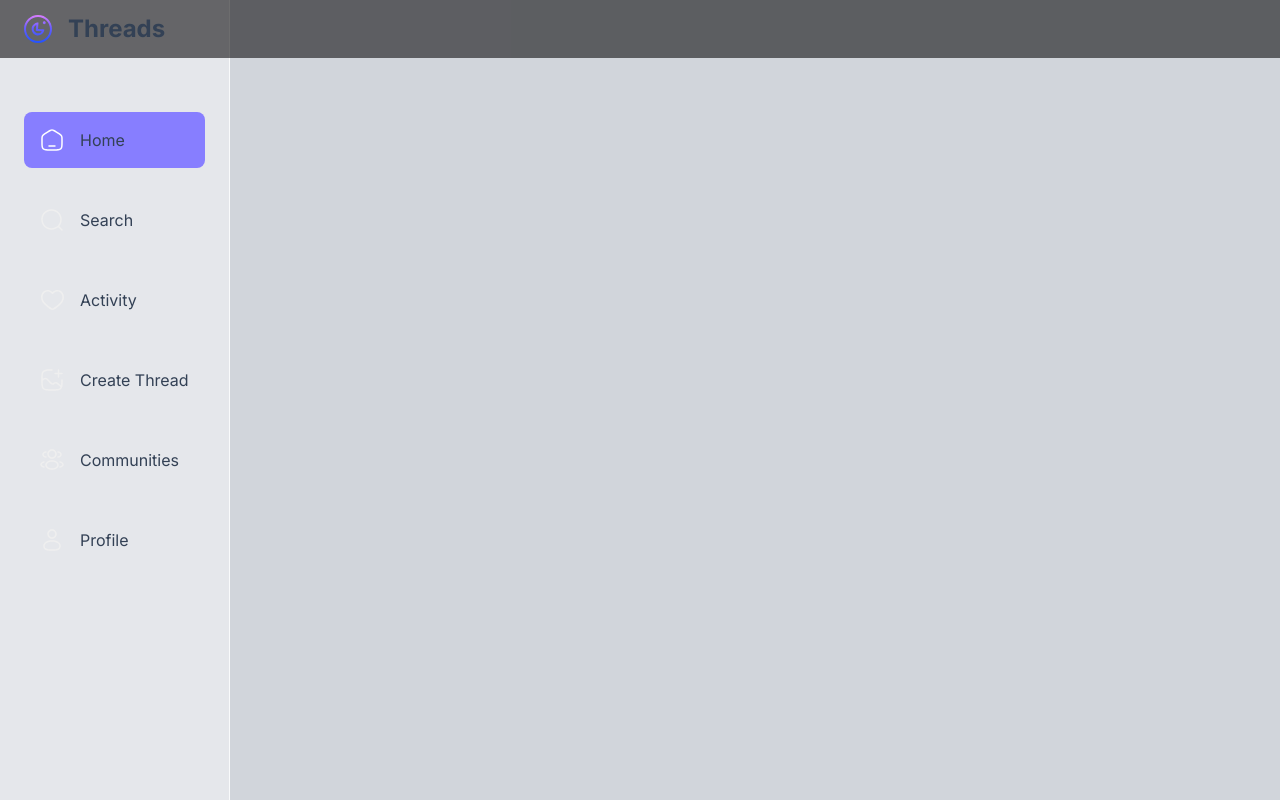
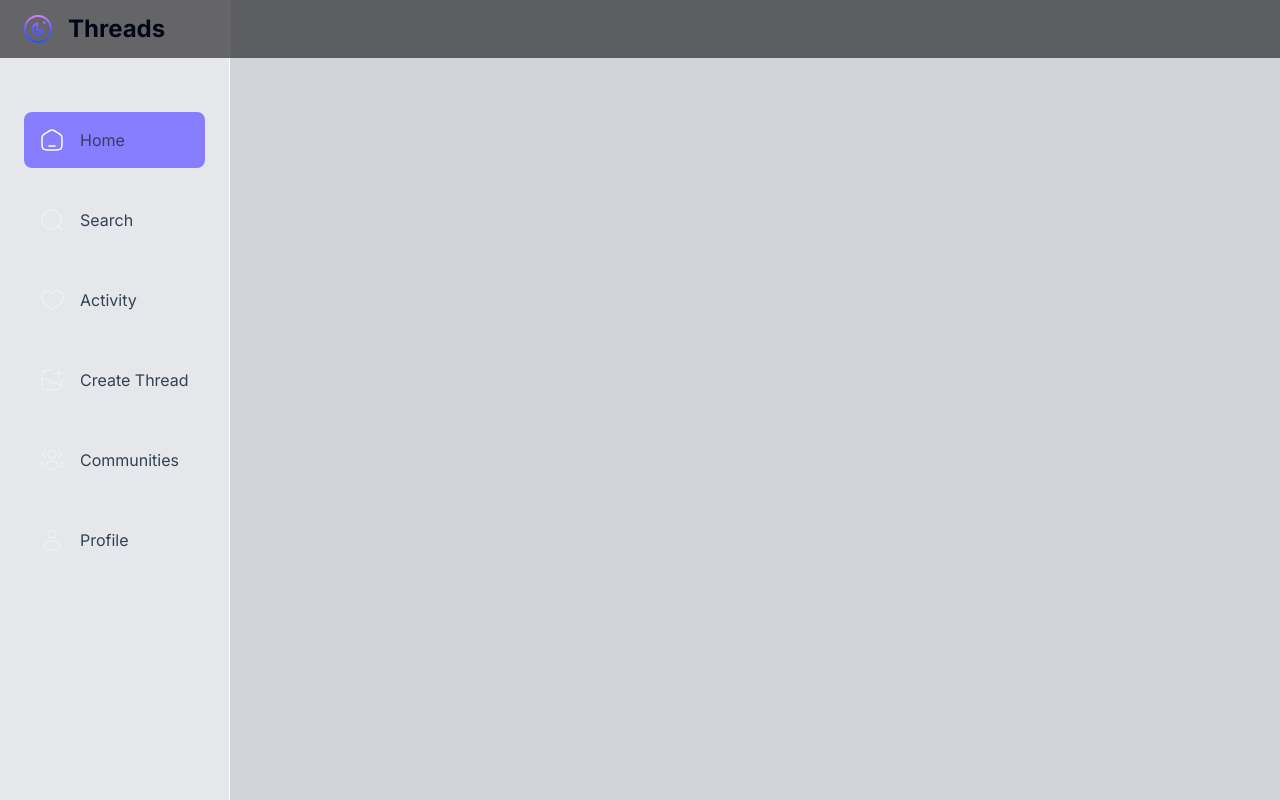
Before and after one commit to FaisMuhammadd/threads-clone, a Next.js app: page / in a window 1280 px wide. Built offline with nearby package versions, Linux system fonts and the light colour scheme; no server answers.

Commit message:
modified Topbar

```diff
--- a/components/shared/Topbar.tsx
+++ b/components/shared/Topbar.tsx
@@ -10,7 +10,7 @@
     <nav className="topbar">
       <Link href="/" className="flex items-center gap-4">
         <Image src="/assets/logo.svg" alt="logo" width={28} height={28} />
-        <p className="text-heading3-bold text-light-1 max-xs:hidden">Threads</p>
+        <p className="text-heading3-bold text-light-4 max-xs:hidden">Threads</p>
       </Link>
 
       <div className="flex items-center gap-1">
```
